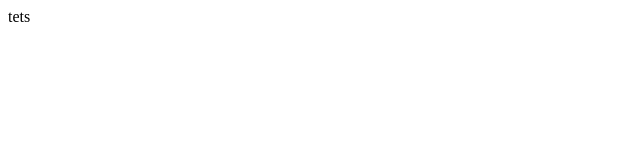
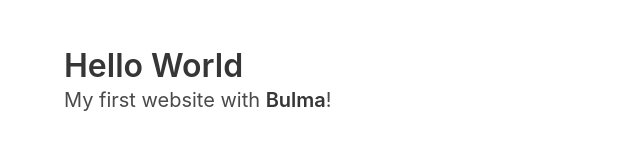
Before and after one commit to NightbornEstate/Meta, a plain HTML site: page tos/index.html in a window 1280 px wide. Shown: the whole page, without its empty margins (0-640 px from the left). Drawn offline with nearby package versions, Linux system fonts and the light colour scheme.

Commit message:
Update index.html

```diff
--- a/tos/index.html
+++ b/tos/index.html
@@ -1 +1,22 @@
-tets
+<!DOCTYPE html>
+<html>
+  <head>
+    <meta charset="utf-8">
+    <meta name="viewport" content="width=device-width, initial-scale=1">
+    <title>Hello Bulma!</title>
+    <link rel="stylesheet" href="https://cdnjs.cloudflare.com/ajax/libs/bulma/0.6.2/css/bulma.min.css">
+    <script defer src="https://use.fontawesome.com/releases/v5.0.0/js/all.js"></script>
+  </head>
+  <body>
+  <section class="section">
+    <div class="container">
+      <h1 class="title">
+        Hello World
+      </h1>
+      <p class="subtitle">
+        My first website with <strong>Bulma</strong>!
+      </p>
+    </div>
+  </section>
+  </body>
+</html>
```
